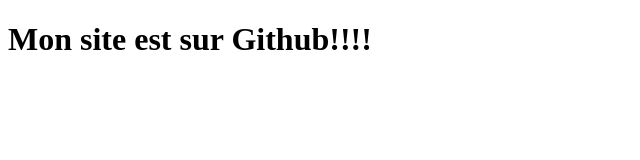
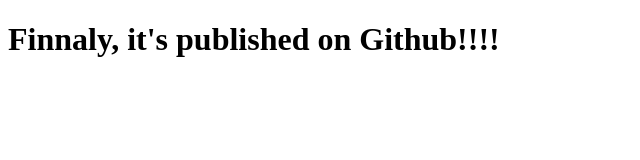
Before and after one commit to HoudaBrahimi/Teste-Github, a plain HTML site: page Index.html in a window 1280 px wide. Shown: the whole page, without its empty margins (0-640 px from the left). Drawn offline with Linux system fonts and the light colour scheme.

Commit message:
Update Index.html

```diff
--- a/Index.html
+++ b/Index.html
@@ -6,6 +6,6 @@
    <title>Ma page Html</title>
 </head>
 <body>
-    <h1>Mon site est sur Github!!!!</h1>
+    <h1>Finnaly, it's published on Github!!!!</h1>
 </body>
 </html>
```
